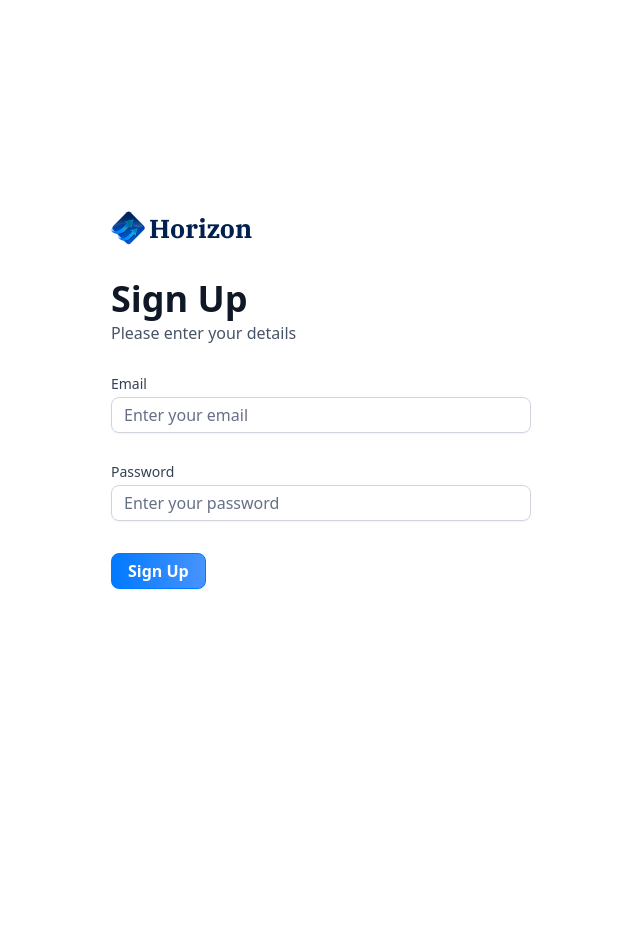
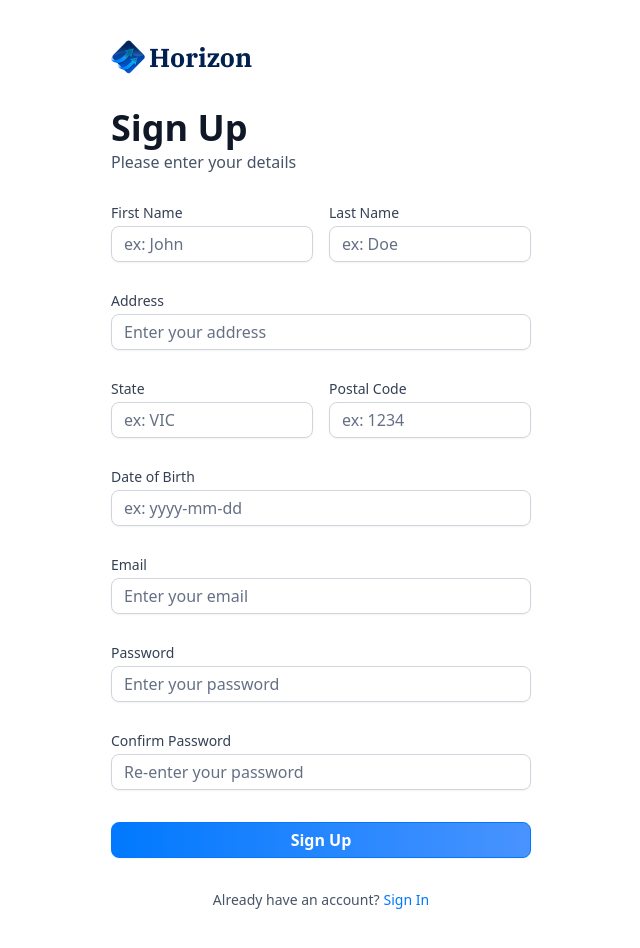
Before and after one commit to HieuDang3021/banking-app, a Next.js app: page /sign-up in a window 1280 px wide. Shown: the whole page, without its empty margins (319-959 px from the left). Before the commit the page ends 800 px from the top, so only its background shows below. Built offline with nearby package versions, Linux system fonts and the light colour scheme.

Commit message:
refactor AuthForm and CustomFormField components; implement dynamic form schema and additional fields for sign-up

```diff
--- a/components/AuthForm.tsx
+++ b/components/AuthForm.tsx
@@ -7,13 +7,14 @@ import { useForm } from "react-hook-form";
 import { z } from "zod";
 import { Button } from "@/components/ui/button";
 import { Form } from "@/components/ui/form";
-import { formSchema } from "@/lib/utils";
+import { FormSchema } from "@/lib/utils";
 import CustomFormField from "./CustomFormField";
 import { Loader2 } from "lucide-react";
 
 const AuthForm = ({ type }: { type: string }) => {
   const [user, setUser] = useState(null);
   const [isLoading, setIsLoading] = useState(false);
+  const formSchema = FormSchema(type);
 
   // 1. Define your form.
   const form = useForm<z.infer<typeof formSchema>>({
@@ -64,6 +65,50 @@ const AuthForm = ({ type }: { type: string }) => {
         <>
           <Form {...form}>
             <form onSubmit={form.handleSubmit(onSubmit)} className="space-y-8">
+              {type === "sign-up" && (
+                <>
+                  <div className="flex gap-4">
+                    <CustomFormField
+                      control={form.control}
+                      name="firstName"
+                      label="First Name"
+                      placeholder="ex: John"
+                    />
+                    <CustomFormField
+                      control={form.control}
+                      name="lastName"
+                      label="Last Name"
+                      placeholder="ex: Doe"
+                    />
+                  </div>
+                  <CustomFormField
+                    control={form.control}
+                    name="address"
+                    label="Address"
+                    placeholder="Enter your address"
+                  />
+                  <div className="flex gap-4">
+                    <CustomFormField
+                      control={form.control}
+                      name="state"
+                      label="State"
+                      placeholder="ex: VIC"
+                    />
+                    <CustomFormField
+                      control={form.control}
+                      name="postalCode"
+                      label="Postal Code"
+                      placeholder="ex: 1234"
+                    />
+                  </div>
+                  <CustomFormField
+                    control={form.control}
+                    name="dateOfBirth"
+                    label="Date of Birth"
+                    placeholder="ex: yyyy-mm-dd"
+                  />
+                </>
+              )}
               <CustomFormField
                 control={form.control}
                 name="email"
@@ -76,18 +121,19 @@ const AuthForm = ({ type }: { type: string }) => {
                 label="Password"
                 placeholder="Enter your password"
               />
-              {/* {type === "sign-up" && (
+              {type === "sign-up" && (
                 <CustomFormField
                   control={form.control}
                   name="confirmPassword"
                   label="Confirm Password"
                   placeholder="Re-enter your password"
                 />
-              )} */}
+              )}
+              <div className="flex flex-col gap-4">
                 <Button type="submit" className="form-btn" disabled={isLoading}>
                   {isLoading ? (
                     <>
-                    <Loader2 className="animate-spin size-6" />{" "}
+                      <Loader2 size={20} className="animate-spin" />{" "}
                       <span>Loading...</span>
                     </>
                   ) : type === "sign-in" ? (
@@ -96,8 +142,22 @@ const AuthForm = ({ type }: { type: string }) => {
                     "Sign Up"
                   )}
                 </Button>
+              </div>
             </form>
           </Form>
+          <footer className="flex justify-center gap-1">
+            <p className="text-14 font-normal text-gray-600">
+              {type === "sign-in"
+                ? "Don't have an account?"
+                : "Already have an account?"}
+            </p>
+            <Link
+              href={type === "sign-in" ? "/sign-up" : "/sign-in"}
+              className="form-link"
+            >
+              {type === "sign-in" ? "Sign Up" : "Sign In"}
+            </Link>
+          </footer>
         </>
       )}
     </section>
--- a/components/CustomFormField.tsx
+++ b/components/CustomFormField.tsx
@@ -1,13 +1,16 @@
 import React from "react";
 import { FormControl, FormField, FormLabel, FormMessage } from "./ui/form";
 import { Input } from "./ui/input";
-import { Control } from "react-hook-form";
+import { Control, FieldPath } from "react-hook-form";
 import { z } from "zod";
-import { formSchema, NameType } from "@/lib/utils";
+import { FormSchema } from "@/lib/utils";
+
+// eslint-disable-next-line @typescript-eslint/no-unused-vars
+const formSchema = FormSchema("sign-up");
 
 type props = {
   control: Control<z.infer<typeof formSchema>>;
-  name: NameType;
+  name: FieldPath<z.infer<typeof formSchema>>;
   label: string;
   placeholder: string;
 };
--- a/lib/utils.ts
+++ b/lib/utils.ts
@@ -198,14 +198,21 @@ export const getTransactionStatus = (date: Date) => {
 };
 
 // Form utils
-export const formSchema = z.object({
+export const FormSchema = (type : string) => z.object({
+  firstName: type === "sign-in" ? z.string().optional() : z.string().min(3),
+  lastName: type === "sign-in" ? z.string().optional() : z.string().min(3),
+  address: type === "sign-in" ? z.string().optional() : z.string().min(3).max(50),
+  state: type === "sign-in" ? z.string().optional() : z.string().min(3).max(3),
+  postalCode: type === "sign-in" ? z.string().optional() : z.string().min(3).max(4),
+  dateOfBirth: type === "sign-in" ? z.string().optional() : z.string().min(3),
+  confirmPassword: type === "sign-in" ? z.string().optional() : z.string(),
+
   email: z.string().email(),
   password: z.string().min(8, {
     message: "Password must be atleast 8 character long",
   }),
-  // confirmPassword: z.string(),
 })
-// .refine((data) => data.password === data.confirmPassword, {
-//   message: "Password must match",
-//   path: ["confirmPassword"],
-// });
+.refine((data) => data.password === data.confirmPassword || type === "sign-in", {
+  message: "Password must match",
+  path: ["confirmPassword"],
+});
```
Lines whose indentation alone changed are shown as unchanged.
